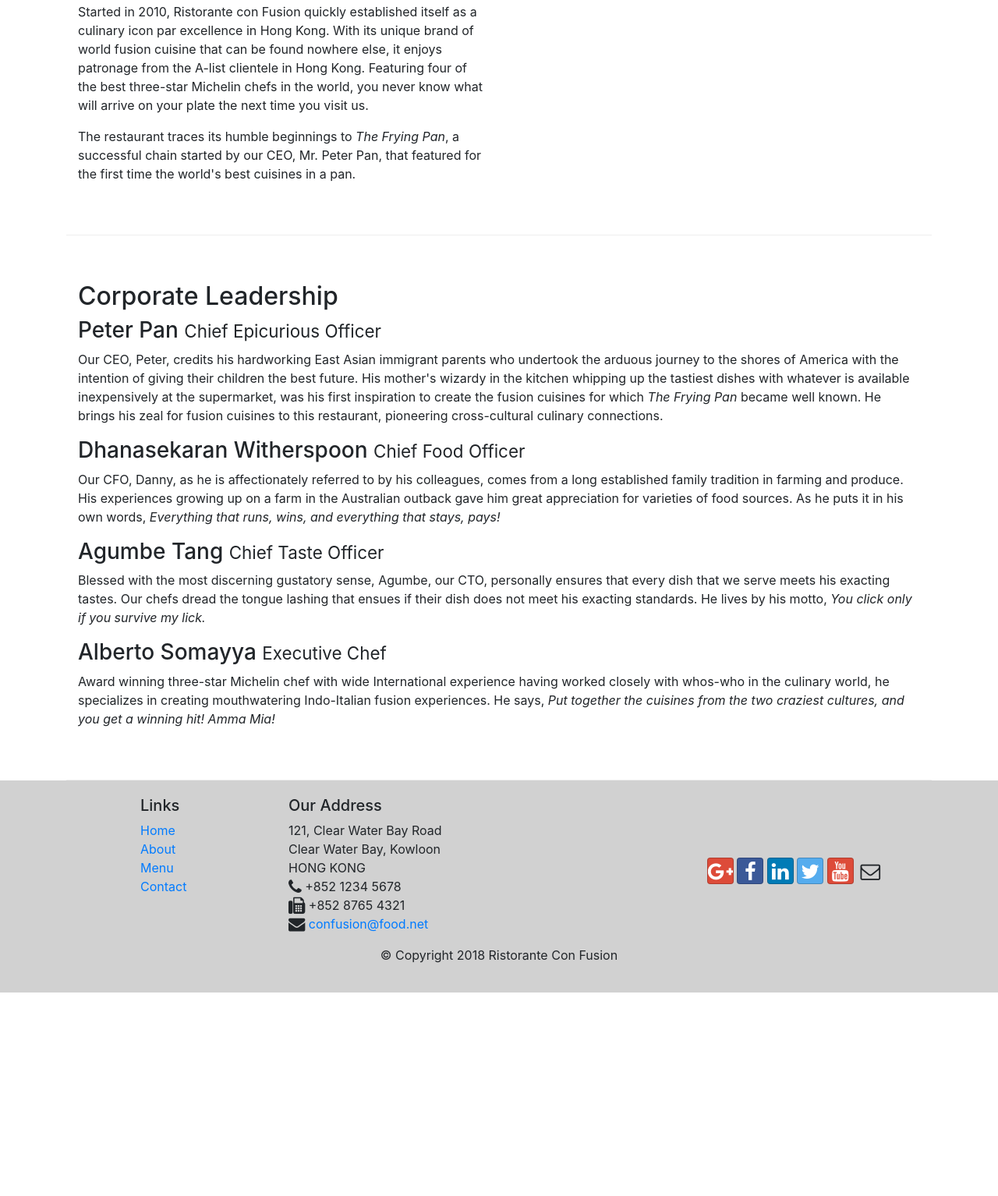
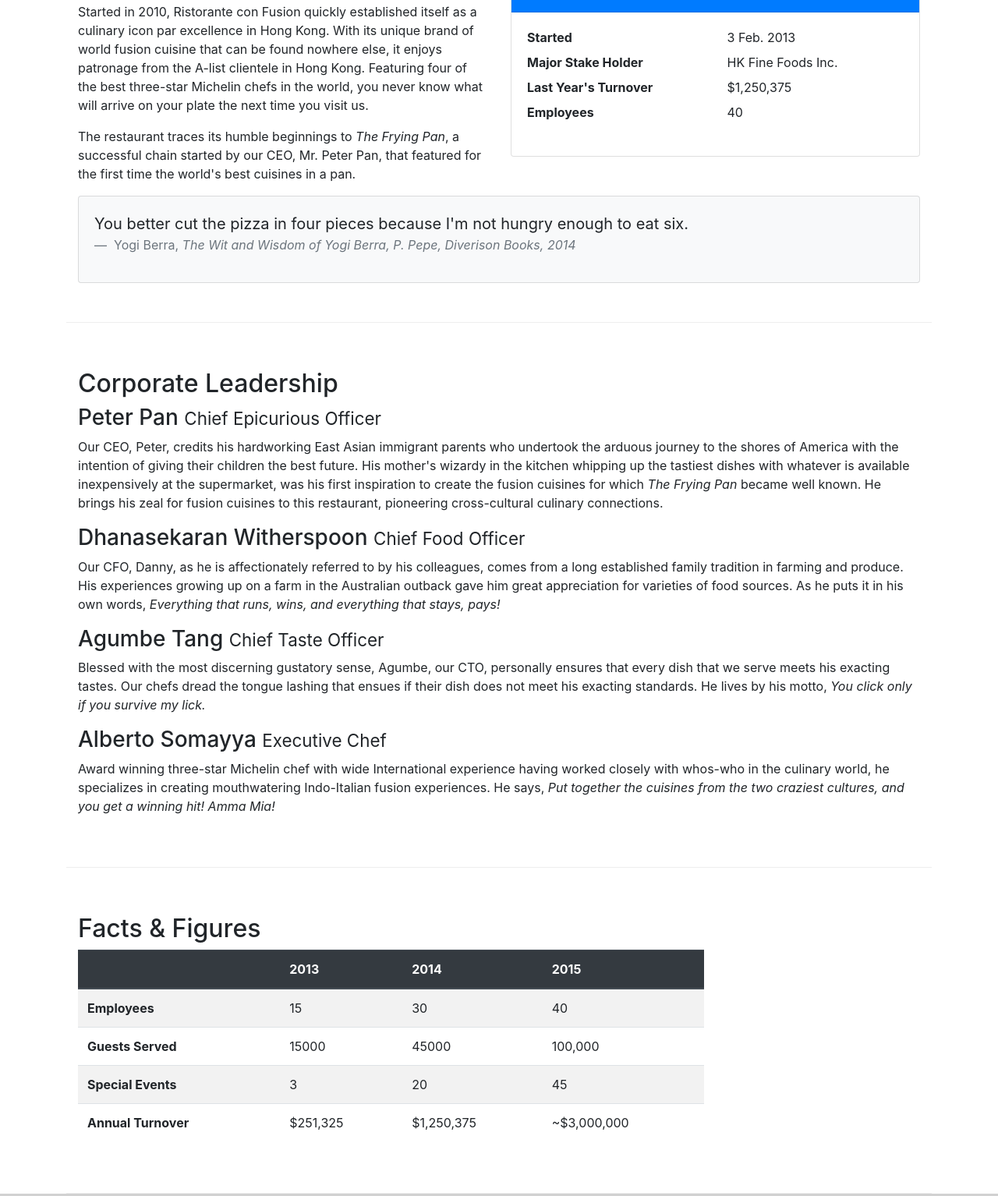
Before and after one commit to s-arslaan/restoranteConFusion, a website: page aboutus.html in a window 1280 px wide. Shown: the part 567-2101 px from the top of the page at 78% size. Before the commit the page ends 1840 px from the top, so only its background shows below. Drawn offline with nearby package versions, Linux system fonts and the light colour scheme.

Commit message:
tables and cards BS4

```diff
--- a/aboutus.html
+++ b/aboutus.html
@@ -65,10 +65,36 @@
                 <p>Started in 2010, Ristorante con Fusion quickly established itself as a culinary icon par excellence in Hong Kong. With its unique brand of world fusion cuisine that can be found nowhere else, it enjoys patronage from the A-list clientele in Hong Kong.  Featuring four of the best three-star Michelin chefs in the world, you never know what will arrive on your plate the next time you visit us.</p>
                 <p>The restaurant traces its humble beginnings to <em>The Frying Pan</em>, a successful chain started by our CEO, Mr. Peter Pan, that featured for the first time the world's best cuisines in a pan.</p>
             </div>
-            <div>
+            <div class="col-sm">
+                <div class="card">
+                    <h3 class="card-header bg-primary text-white">Facts At a Glance</h3>
+                    <div class="card-body">
+                        <dl class="row">
+                            <dt class="col-6">Started</dt>
+                            <dd class="col-6">3 Feb. 2013</dd>
+                            <dt class="col-6">Major Stake Holder</dt>
+                            <dd class="col-6">HK Fine Foods Inc.</dd>
+                            <dt class="col-6">Last Year's Turnover</dt>
+                            <dd class="col-6">$1,250,375</dd>
+                            <dt class="col-6">Employees</dt>
+                            <dd class="col-6">40</dd>
+                        </dl>
+                    </div>
+                </div>
+            </div>
+            <div class="col-12">
+                <div class="card card-body bg-light">
+                    <blockquote class="blockquote">
+                        <p class="mb-0">
+                            You better cut the pizza in four pieces because I'm not hungry enough to eat six.
+                        </p>
+                        <footer class="blockquote-footer">
+                            Yogi Berra,<cite title="Source Title"> The Wit and Wisdom of Yogi Berra, P. Pepe, Diverison Books, 2014</cite>
+                        </footer>
+                    </blockquote>
+                </div>
             </div>
         </div>
-
 
         <div class="row row-content">
             <div  class="col-12">
@@ -83,7 +109,51 @@
                 <p class="d-none d-sm-block">Award winning three-star Michelin chef with wide International experience having worked closely with whos-who in the culinary world, he specializes in creating mouthwatering Indo-Italian fusion experiences. He says, <em>Put together the cuisines from the two craziest cultures, and you get a winning hit! Amma Mia!</em></p>
             </div>
        </div>
-
+       <div class="row row-content">
+           <div class="col-12 col-sm-9">
+               <h2>Facts &amp; Figures</h2>
+               <div class="table-responsive">
+                   <table class="table table-striped">
+                       <thead class="thead-dark">
+                           <tr>
+                               <th>&nbsp;</th>
+                               <th>2013</th>
+                               <th>2014</th>
+                               <th>2015</th>
+                           </tr>
+                       </thead>
+                       <tbody>
+                           <tr>
+                               <th>Employees</th>
+                               <td>15</td>
+                               <td>30</td>
+                               <td>40</td>
+                           </tr>
+                           <tr>
+                               <th>Guests Served</th>
+                               <td>15000</td>
+                               <td>45000</td>
+                               <td>100,000</td>
+                           </tr>
+                           <tr>
+                               <th>Special Events</th>
+                               <td>3</td>
+                               <td>20</td>
+                               <td>45</td>
+                           </tr>
+                           <tr>
+                               <th>Annual Turnover</th>
+                               <td>$251,325</td>
+                               <td>$1,250,375</td>
+                               <td>~$3,000,000</td>
+                           </tr>
+                       </tbody>
+                   </table>
+               </div>
+           </div>
+           <div class="col-12 col-sm-3">
+           </div>
+       </div>
     </div>
 
     <footer class="footer">
```
